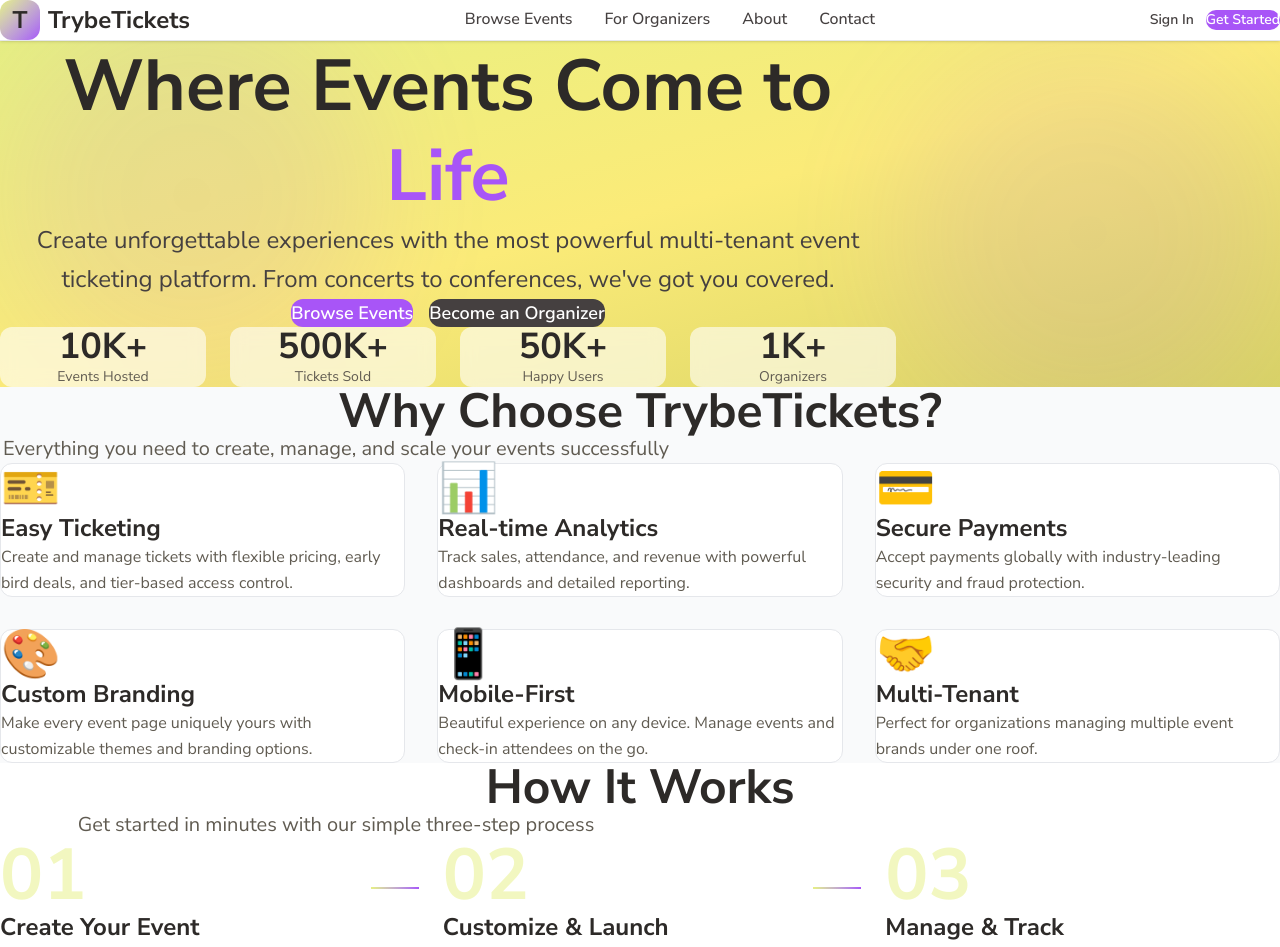
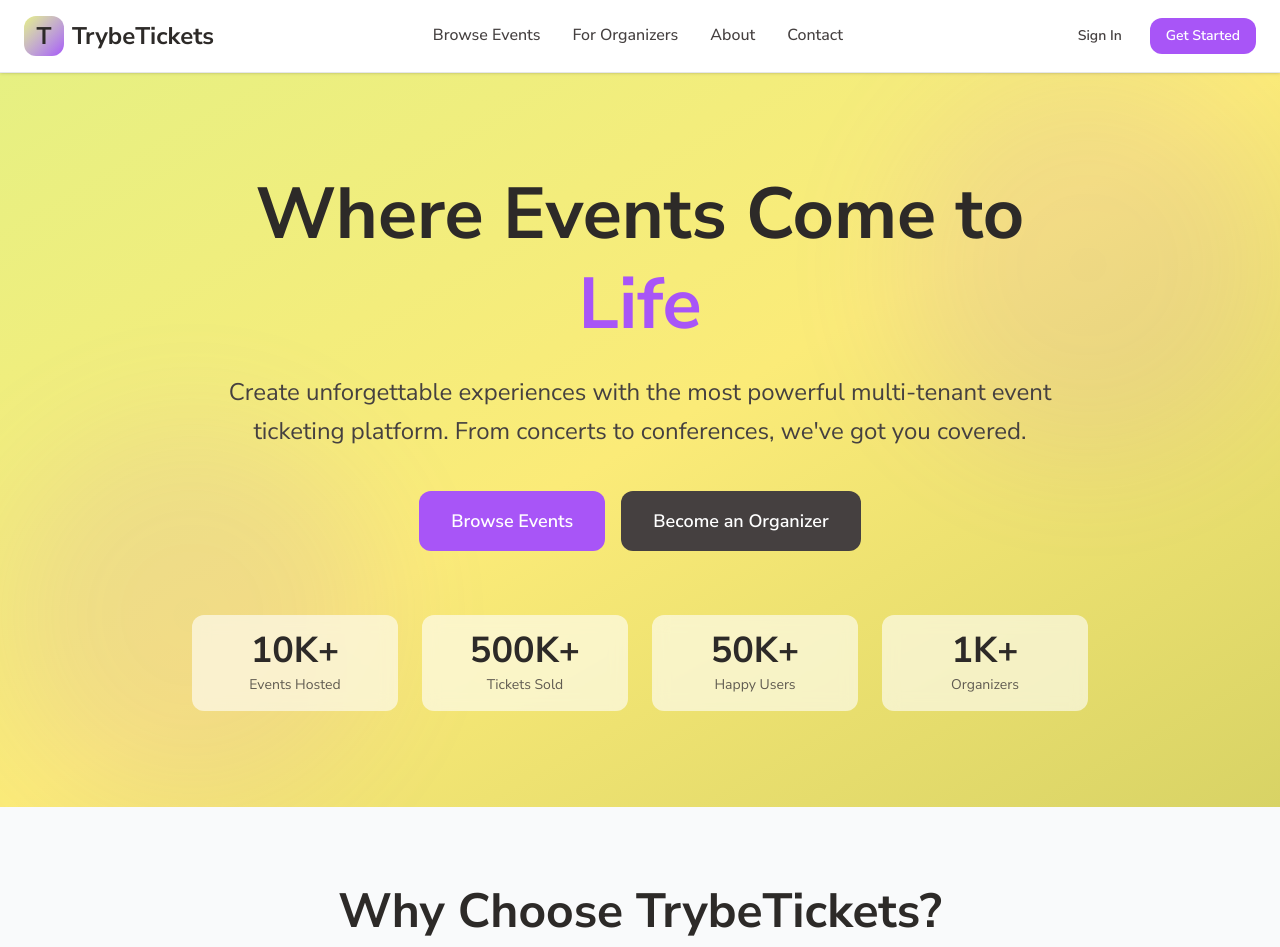
Before and after one commit to trybenode/trybetickets, a Next.js app in the folder trybetickets/: page / in a window 1280 px wide. Shown: the top 947 px of the page. Built offline with nearby package versions, Linux system fonts and the light colour scheme.

Commit message:
feat: remove Tailwind theme integration and clean up base styles

```diff
--- a/trybetickets/src/app/globals.css
+++ b/trybetickets/src/app/globals.css
@@ -91,26 +91,9 @@
   }
 }
 
-/* Tailwind Theme Integration
-   ========================================================================== */
-@theme inline {
-  /* Font Families */
-  --font-sans: var(--font-body);
-  --font-heading: var(--font-heading);
-  --font-mono: var(--font-mono);
-
-  /* Colors - Map to Tailwind */
-  --color-background: var(--color-bg-primary);
-  --color-foreground: var(--color-text-primary);
-  --color-primary: var(--color-brand-primary);
-  --color-secondary: var(--color-accent);
-}
-
 /* Base Styles
    ========================================================================== */
 * {
-  margin: 0;
-  padding: 0;
   box-sizing: border-box;
 }
 
```
